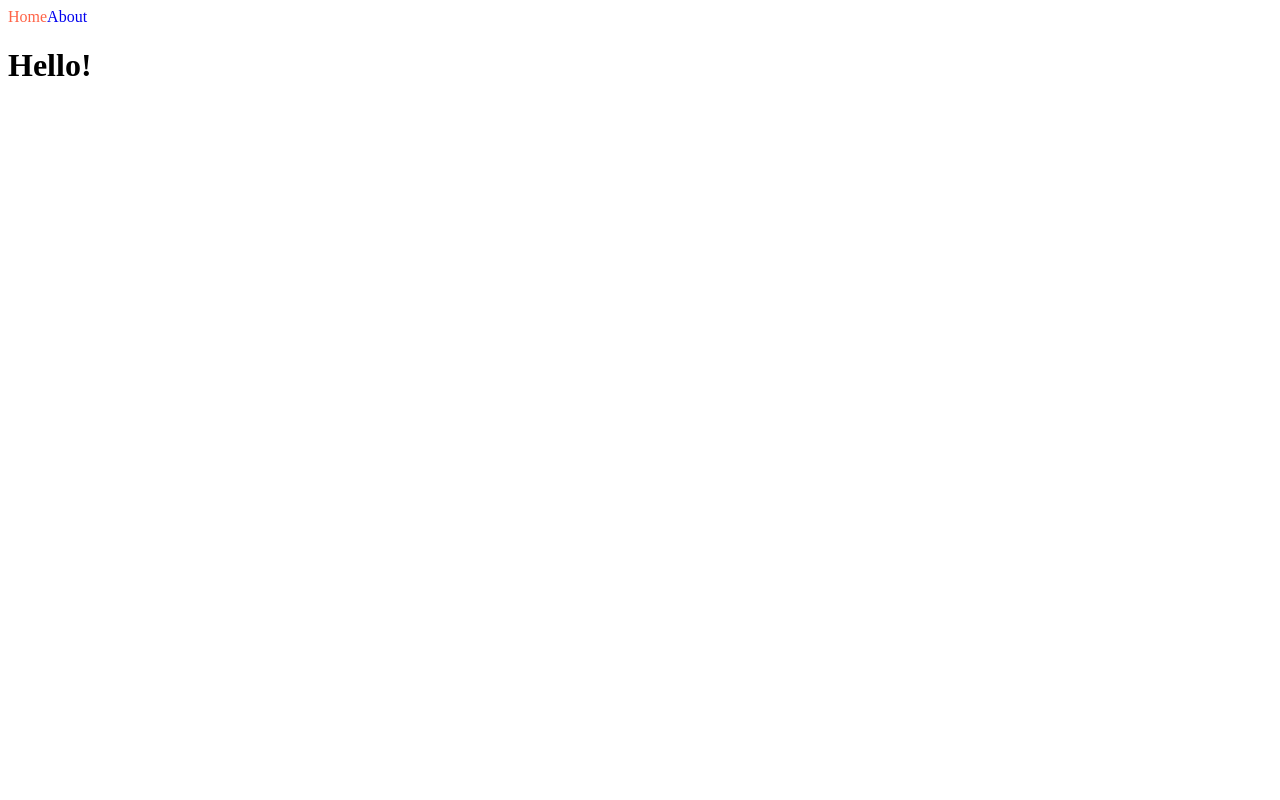
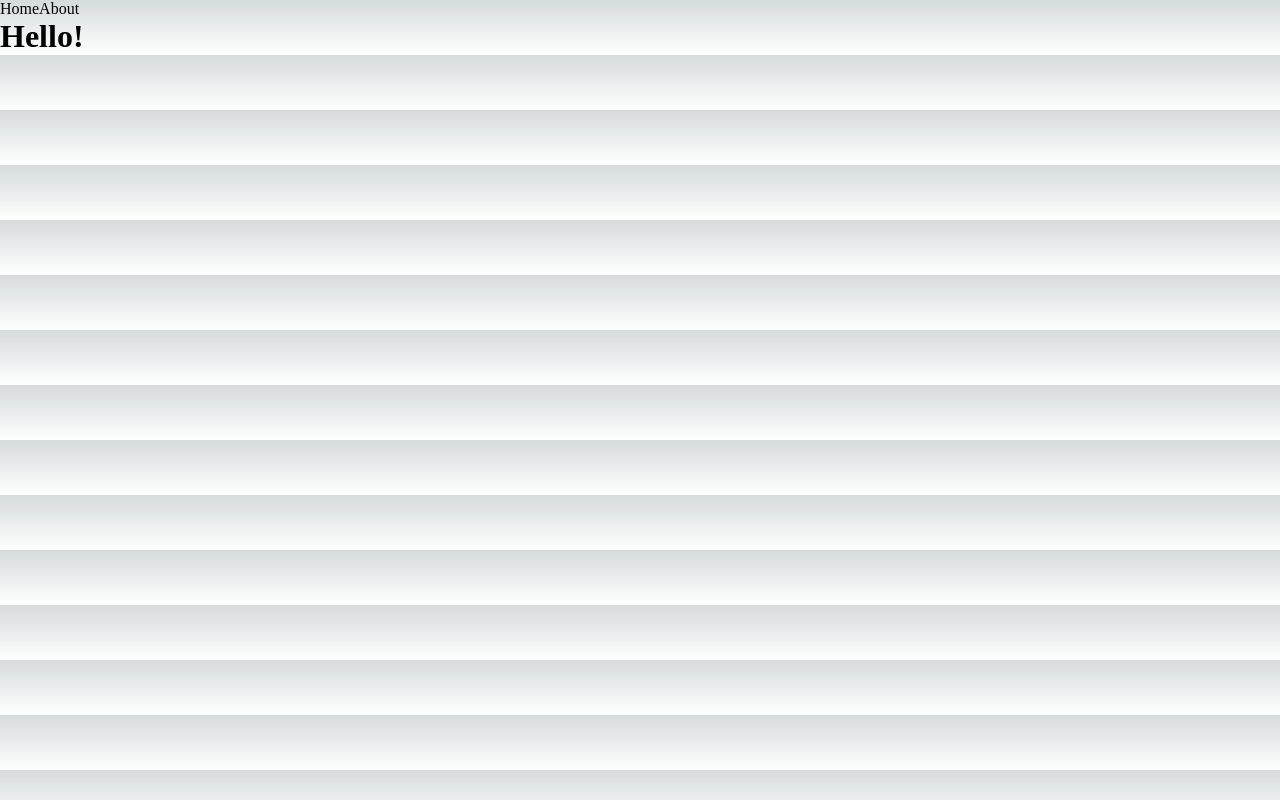
Before and after one commit to July249/nextjs-tutorial, a Next.js app in the folder Nico/overview/: page / in a window 1280 px wide. Built offline with nearby package versions, Linux system fonts and the light colour scheme.

Commit message:
use _app.js for app component

```diff
--- a/Nico/overview/src/components/NavBar.js
+++ b/Nico/overview/src/components/NavBar.js
@@ -1,20 +1,14 @@
 import Link from 'next/link';
 import { useRouter } from 'next/router';
-import styles from './NavBar.module.css';
 
 export default function NavBar() {
   const router = useRouter();
   return (
     <nav>
-      <Link href='/' className={`${styles.link} ${router.pathname === '/' ? styles.active : ''}`}>
+      <Link href='/' className='active'>
         Home
       </Link>
-      <Link
-        href='/about'
-        className={[styles.link, router.pathname === '/about' ? styles.active : ''].join(' ')}
-      >
-        About
-      </Link>
+      <Link href='/about'>About</Link>
     </nav>
   );
 }
--- a/Nico/overview/src/components/NavBar.module.css
+++ /dev/null
@@ -1,7 +0,0 @@
-.link {
-  text-decoration: none;
-}
-
-.active {
-  color: tomato;
-}
--- /dev/null
+++ b/Nico/overview/src/pages/_app.js
@@ -0,0 +1,13 @@
+// app component
+import NavBar from '@/components/NavBar';
+// _app.js can allow import css file
+import '../styles/globals.css';
+
+export default function App({ Component, pageProps }) {
+  return (
+    <>
+      <NavBar />
+      <Component {...pageProps} />
+    </>
+  );
+}
--- a/Nico/overview/src/pages/about.js
+++ b/Nico/overview/src/pages/about.js
@@ -3,7 +3,6 @@ import NavBar from '@/components/NavBar';
 export default function About() {
   return (
     <div>
-      <NavBar />
       <h1>about us</h1>
     </div>
   );
--- a/Nico/overview/src/pages/index.js
+++ b/Nico/overview/src/pages/index.js
@@ -3,7 +3,6 @@ import NavBar from '@/components/NavBar';
 export default function Home() {
   return (
     <div>
-      <NavBar />
       <h1>Hello!</h1>
     </div>
   );
```
